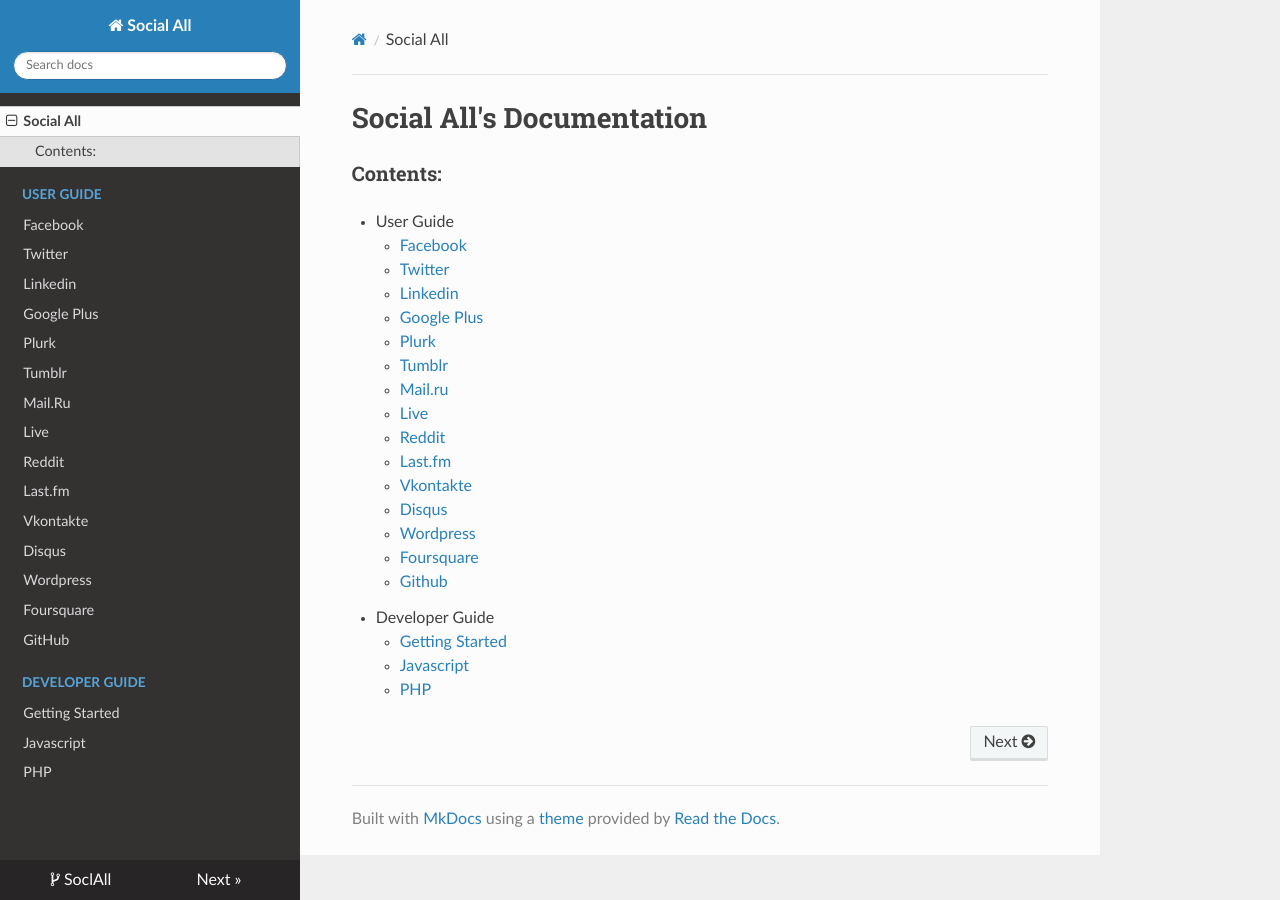
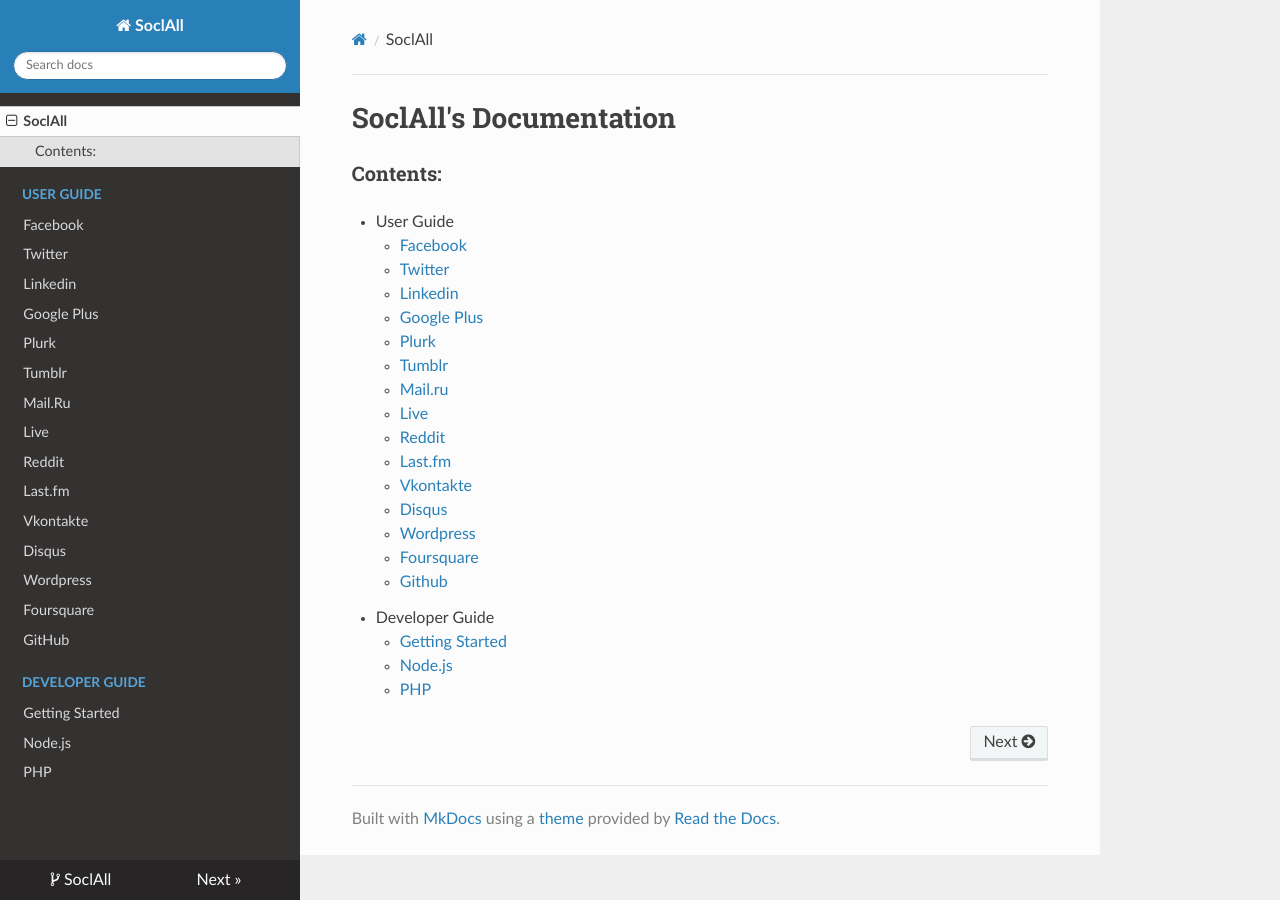
Before and after one commit to nhvu1988/socialall-docs, an MkDocs documentation site: the page built from docs/index.md, in a window 1280 px wide. Built offline with MkDocs 1.6.1, drawn with Linux system fonts in a browser that asks for light colours; nearby versions of some CDN libraries; old or Windows-style settings are respelled for this version of MkDocs.

Commit message:
Fixed language

```diff
--- a/docs/index.md
+++ b/docs/index.md
@@ -1,4 +1,4 @@
-#Social All's Documentation
+#SoclAll's Documentation
 
 ###Contents:
 
@@ -20,5 +20,5 @@
     * [Github](user-guide/github.md)
 * Developer Guide
     * [Getting Started](developer-guide/)
-    * [Javascript](developer-guide/js.md)
+    * [Node.js](developer-guide/nodejs.md)
     * [PHP](developer-guide/php.md)
--- a/mkdocs.yml
+++ b/mkdocs.yml
@@ -1,10 +1,10 @@
-site_name: Social All
+site_name: SoclAll
 repo_url: http://www.soclall.com/
 repo_name: SoclAll
-site_author: Sandklock
+site_author: SandKlock
 site_favicon: favicon.ico
 pages:
-- ['index.md', 'Social All']
+- ['index.md', 'SoclAll']
 - ['user-guide/facebook.md', 'User Guide', 'Facebook']
 - ['user-guide/twitter.md', 'User Guide', 'Twitter']
 - ['user-guide/linkedin.md', 'User Guide', 'Linkedin']
@@ -21,7 +21,7 @@ pages:
 - ['user-guide/foursquare.md', 'User Guide', 'Foursquare']
 - ['user-guide/github.md', 'User Guide', 'GitHub']
 - ['developer-guide/index.md', 'Developer Guide', 'Getting Started']
-- ['developer-guide/js.md', 'Developer Guide', 'Javascript']
+- ['developer-guide/nodejs.md', 'Developer Guide', 'Node.js']
 - ['developer-guide/php.md', 'Developer Guide', 'PHP']
 theme: readthedocs
 extra_css: ['css/soclall.css']
```
Also changed, not shown: docs/developer-guide/index.md (+2 -2 lines), docs/developer-guide/nodejs.md (renamed from docs/developer-guide/js.md).
